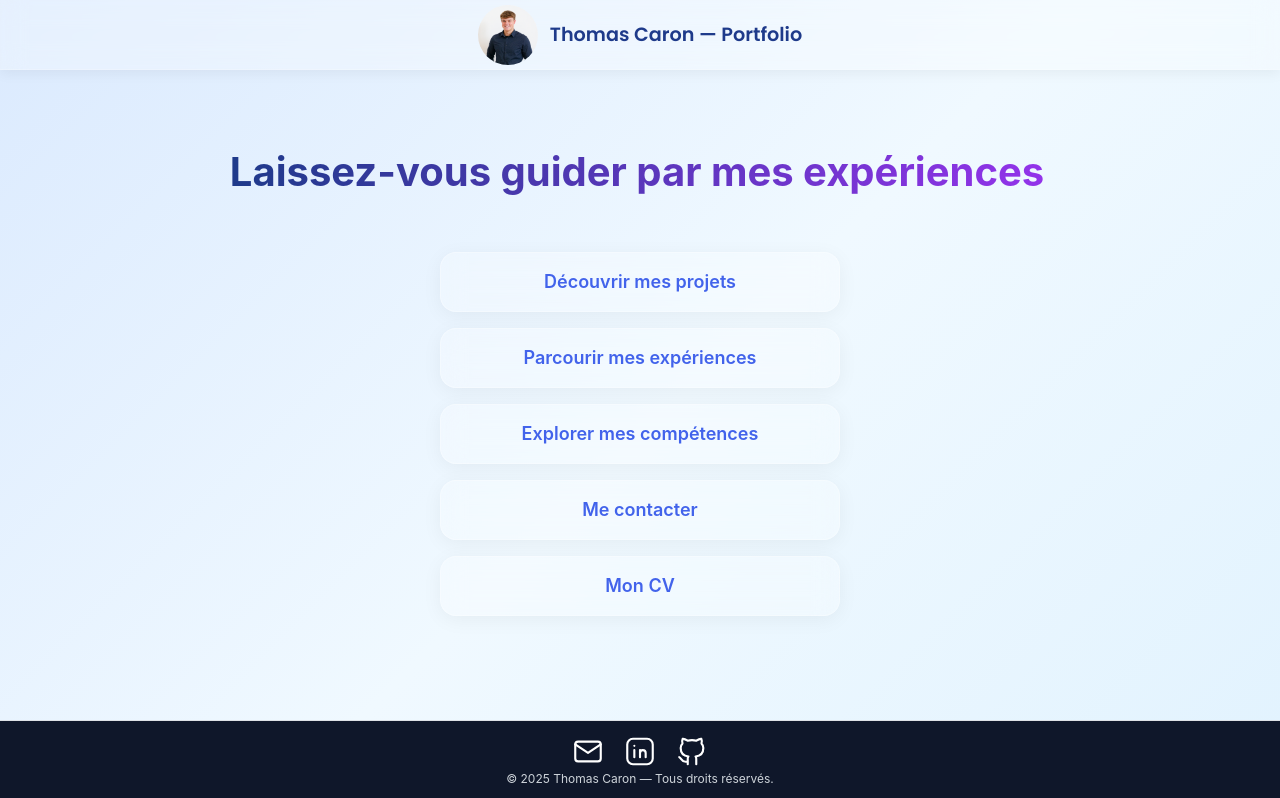
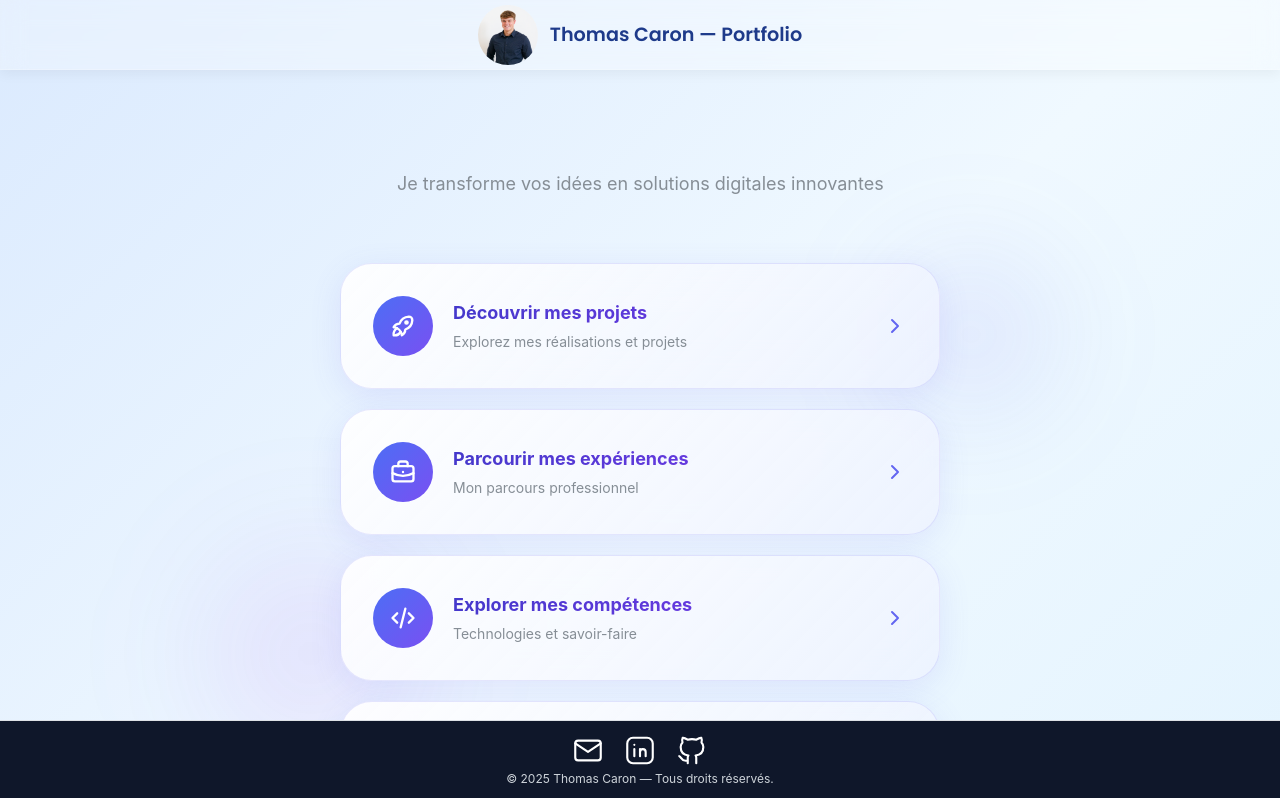
Before and after one commit to ThoomassC/portfolio, a React (Vite) app: page / in a window 1280 px wide. Shown: the top 798 px of the page. Built offline with nearby package versions, Linux system fonts and the light colour scheme.

Commit message:
feat : redesign Home page

```diff
--- a/src/pages/Home.tsx
+++ b/src/pages/Home.tsx
@@ -1,16 +1,25 @@
-import { Container, Title, Stack, Paper, useMantineTheme } from "@mantine/core";
+import { Container, Title, Stack, Paper, Text, Group, Box, ThemeIcon } from "@mantine/core";
 import { useEffect } from "react";
 import { useNavigate } from "react-router-dom";
+import {
+  IconBriefcase,
+  IconCode,
+  IconMail,
+  IconFileText,
+  IconRocket,
+  IconChevronRight,
+} from "@tabler/icons-react";
 
 function Home() {
-  const theme = useMantineTheme();
   const navigate = useNavigate();
 
   useEffect(() => {
     const style = document.createElement("style");
     style.innerHTML = `
-      @keyframes fadeSlide {
-        0% { opacity: 0; transform: translateY(30px) scale(0.92); }
+      html { scroll-behavior: smooth; }
+
+      @keyframes fadeSlideHome {
+        0% { opacity: 0; transform: translateY(30px) scale(0.95); }
         100% { opacity: 1; transform: translateY(0) scale(1); }
       }
 
@@ -24,18 +33,32 @@ function Home() {
         50% { border-color: #9333ea }
       }
 
-      .fade-animated {
-        animation: fadeSlide 0.7s ease-out forwards;
+      @keyframes float {
+        0%, 100% { transform: translateY(0px); }
+        50% { transform: translateY(-15px); }
+      }
+
+      @keyframes shimmer {
+        0% { background-position: -1000px 0; }
+        100% { background-position: 1000px 0; }
+      }
+
+      @keyframes pulse {
+        0%, 100% { opacity: 1; }
+        50% { opacity: 0.5; }
+      }
+
+      .fade-animated-home {
+        animation: fadeSlideHome 0.8s cubic-bezier(0.34, 1.56, 0.64, 1) forwards;
+        opacity: 0;
       }
 
       .typing-title-wrapper {
-        display: inline-block;
-        text-align: center;
-        width: 100%;
-        height: 6rem; /* Hauteur pour éviter le décalage lors du retour à la ligne */
         display: flex;
         justify-content: center;
         align-items: center;
+        min-height: 6rem;
+        margin-bottom: 2rem;
       }
 
       .typing-title {
@@ -44,25 +67,62 @@ function Home() {
         white-space: nowrap;
         margin: 0 auto;
         animation:
-          typing 3.5s steps(40, end),
+          typing 4s steps(50, end) forwards,
           blink .75s step-end infinite;
         max-width: max-content;
+        width: 0;
       }
 
-      @media (max-width: 100%) {
+      .typing-title.animated {
+        animation:
+          typing 4s steps(50, end) forwards,
+          blink .75s step-end infinite;
+      }
+
+      .nav-card-home {
+        transition: all 0.3s cubic-bezier(0.34, 1.56, 0.64, 1);
+        cursor: pointer;
+      }
+
+      .nav-card-home:hover {
+        transform: translateY(-8px) scale(1.03);
+        box-shadow: 0 20px 40px rgba(99, 102, 241, 0.25) !important;
+      }
+
+      .nav-card-home:hover .nav-icon {
+        transform: rotate(360deg) scale(1.2);
+      }
+
+      .nav-icon {
+        transition: all 0.5s cubic-bezier(0.34, 1.56, 0.64, 1);
+      }
+
+      .floating-orb {
+        animation: float 6s ease-in-out infinite;
+      }
+
+      .delay-1 { animation-delay: 0.1s; }
+      .delay-2 { animation-delay: 0.2s; }
+      .delay-3 { animation-delay: 0.3s; }
+      .delay-4 { animation-delay: 0.5s; }
+      .delay-5 { animation-delay: 0.7s; }
+      .delay-6 { animation-delay: 0.9s; }
+      .delay-7 { animation-delay: 1.1s; }
+
+      @media (max-width: 768px) {
         .typing-title {
           white-space: normal;
           word-break: break-word;
-          animation: none;
-          width: auto;
+          animation: none !important;
           border-right: none;
-          font-size: 1.1rem !important;
+          font-size: 1.8rem !important;
+          width: 100% !important;
         }
       }
 
       @media (max-width: 480px) {
         .typing-title {
-          font-size: 1.4rem !important;
+          font-size: 1.5rem !important;
         }
       }
     `;
@@ -76,85 +136,169 @@ function Home() {
   }, []);
 
   const navigationItems = [
-    { label: "Découvrir mes projets", path: "/project" },
-    { label: "Parcourir mes expériences", path: "/experience" },
-    { label: "Explorer mes compétences", path: "/skill" },
-    { label: "Me contacter", path: "/contact" },
-    { label: "Mon CV", path: "/cv" },
+    {
+      label: "Découvrir mes projets",
+      path: "/project",
+      icon: <IconRocket size={28} />,
+      description: "Explorez mes réalisations et projets",
+    },
+    {
+      label: "Parcourir mes expériences",
+      path: "/experience",
+      icon: <IconBriefcase size={28} />,
+      description: "Mon parcours professionnel",
+    },
+    {
+      label: "Explorer mes compétences",
+      path: "/skill",
+      icon: <IconCode size={28} />,
+      description: "Technologies et savoir-faire",
+    },
+    {
+      label: "Me contacter",
+      path: "/contact",
+      icon: <IconMail size={28} />,
+      description: "Restons en contact",
+    },
+    {
+      label: "Mon CV",
+      path: "/cv",
+      icon: <IconFileText size={28} />,
+      description: "Téléchargez mon curriculum vitae",
+    },
   ];
 
   return (
     <Container
-      size="md"
+      size="lg"
       style={{
-        minHeight: "calc(100vh - 200px)",
+        minHeight: "calc(100vh - 120px)",
         display: "flex",
         alignItems: "center",
         justifyContent: "center",
-        textAlign: "center",
-        padding: "0 1rem",
+        position: "relative",
+        padding: "2rem 1rem",
       }}
     >
-      <Stack gap="xl" style={{ width: "100%" }}>
-        <div className="typing-title-wrapper">
+      {/* Orbes décoratives en arrière-plan */}
+      <Box
+        className="floating-orb"
+        style={{
+          position: "absolute",
+          top: "15%",
+          right: "10%",
+          width: "250px",
+          height: "250px",
+          background: "radial-gradient(circle, rgba(99, 102, 241, 0.15) 0%, transparent 70%)",
+          borderRadius: "50%",
+          filter: "blur(50px)",
+          pointerEvents: "none",
+          zIndex: 0,
+        }}
+      />
+      <Box
+        className="floating-orb"
+        style={{
+          position: "absolute",
+          bottom: "20%",
+          left: "8%",
+          width: "300px",
+          height: "300px",
+          background: "radial-gradient(circle, rgba(147, 51, 234, 0.15) 0%, transparent 70%)",
+          borderRadius: "50%",
+          filter: "blur(60px)",
+          pointerEvents: "none",
+          zIndex: 0,
+          animationDelay: "3s",
+        }}
+      />
+
+      <Stack gap="xl" style={{ width: "100%", maxWidth: 900, position: "relative", zIndex: 1 }}>
+        <Box className="typing-title-wrapper">
+          <Stack gap="md" align="center">
             <Title
               order={1}
               className="typing-title"
               style={{
-              fontSize: "250%",
-              fontWeight: 700,
-              background: "linear-gradient(90deg, #1e3a8a, #9333ea)",
+                fontSize: "2.5rem",
+                fontWeight: 800,
+                background: "linear-gradient(135deg, #1e3a8a 0%, #9333ea 100%)",
                 WebkitBackgroundClip: "text",
                 WebkitTextFillColor: "transparent",
+                letterSpacing: "-0.02em",
               }}
             >
               Laissez-vous guider par mes expériences
             </Title>
-        </div>
+            <Text
+              size="lg"
+              c="dimmed"
+              className="fade-animated-home delay-2"
+              style={{ maxWidth: 600, textAlign: "center" }}
+            >
+              Je transforme vos idées en solutions digitales innovantes
+            </Text>
+          </Stack>
+        </Box>
 
-        <Stack
-          gap="md"
-          align="center"
-          style={{
-            maxWidth: 400,
-            margin: "0 auto",
-            width: "100%",
-          }}
-        >
+        <Stack gap="lg" align="center" style={{ width: "100%" }}>
           {navigationItems.map((item, index) => (
             <Paper
               key={index}
               withBorder
-              radius="lg"
-              p="md"
+              radius="xl"
+              p="xl"
               onClick={() => navigate(item.path)}
-              className="fade-animated"
+              className={`nav-card-home fade-animated-home delay-${index + 3}`}
               style={{
-                animationDelay: `${index === 0 ? 0.1 : 0.3 + (index - 1) * 0.2}s`,
-                animationDuration: "0.7s",
+                width: "100%",
+                maxWidth: 600,
                 opacity: 0,
-                width: "100%",
-                textAlign: "center",
-                cursor: "pointer",
-                background: "rgba(255, 255, 255, 0.25)",
-                backdropFilter: "blur(12px)",
-                border: "1px solid rgba(255, 255, 255, 0.3)",
-                boxShadow: "0 4px 20px rgba(0, 0, 0, 0.05)",
-                color: theme.colors.indigo[7],
-                transition: "transform 0.25s ease, box-shadow 0.25s ease",
-              }}
-              onMouseEnter={(e) => {
-                e.currentTarget.style.transform = "scale(1.05)";
-                e.currentTarget.style.boxShadow = "0 8px 24px rgba(0,0,0,0.15)";
-              }}
-              onMouseLeave={(e) => {
-                e.currentTarget.style.transform = "scale(1)";
-                e.currentTarget.style.boxShadow = "0 4px 20px rgba(0, 0, 0, 0.05)";
+                background:
+                  "linear-gradient(135deg, rgba(255, 255, 255, 0.9) 0%, rgba(237, 242, 255, 0.8) 100%)",
+                backdropFilter: "blur(20px)",
+                border: "1px solid rgba(99, 102, 241, 0.15)",
+                boxShadow: "0 8px 32px rgba(99, 102, 241, 0.12)",
               }}
             >
-              <Title order={4} style={{ fontWeight: 600 }}>
+              <Group wrap="nowrap" gap="lg">
+                <ThemeIcon
+                  size={60}
+                  radius="xl"
+                  variant="gradient"
+                  gradient={{ from: "indigo", to: "violet", deg: 135 }}
+                  className="nav-icon"
+                  style={{
+                    flexShrink: 0,
+                  }}
+                >
+                  {item.icon}
+                </ThemeIcon>
+                <div style={{ flex: 1 }}>
+                  <Text
+                    fw={700}
+                    size="lg"
+                    style={{
+                      background: "linear-gradient(135deg, #4338ca, #7c3aed)",
+                      WebkitBackgroundClip: "text",
+                      WebkitTextFillColor: "transparent",
+                      marginBottom: 4,
+                    }}
+                  >
                     {item.label}
-              </Title>
+                  </Text>
+                  <Text size="sm" c="dimmed">
+                    {item.description}
+                  </Text>
+                </div>
+                <IconChevronRight
+                  size={24}
+                  style={{
+                    color: "#6366f1",
+                    flexShrink: 0,
+                  }}
+                />
+              </Group>
             </Paper>
           ))}
         </Stack>
```
Lines whose indentation alone changed are shown as unchanged.
